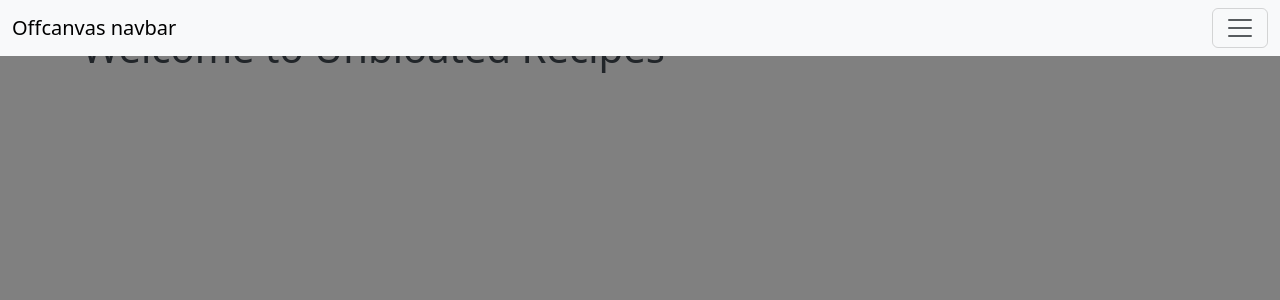
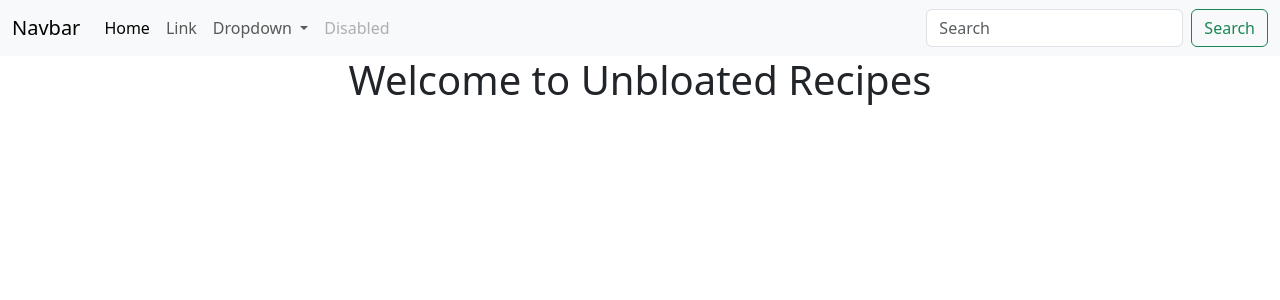
Before and after one commit to SKYWVRD/unbloated-recipes, a Django app: page / in a window 1280 px wide. Shown: the top 300 px of the page. Run offline with Django 4.2, Linux system fonts and the light colour scheme; some libraries are stand-ins or nearby versions.

Commit message:
Get navbar working with missing png

```diff
--- a/unbloatedrecipes/recipe/templates/home.html
+++ b/unbloatedrecipes/recipe/templates/home.html
@@ -1,5 +1,4 @@
 {% extends 'base.html' %}
 {% block content %}
-
 <h1>Welcome to Unbloated Recipes</h1>
 {% endblock content %}
--- a/unbloatedrecipes/unbloatedrecipes/static/css/base.css
+++ b/unbloatedrecipes/unbloatedrecipes/static/css/base.css
@@ -1,3 +1,9 @@
-body {
-    background-color: grey;
+.container {
+    display: flex;
+    flex-direction: column;
+    align-items: center;
 }
+
+.navbar-toggler-icon {
+    background-image: url("../img/hamburger.png")
+}
--- a/unbloatedrecipes/unbloatedrecipes/templates/base.html
+++ b/unbloatedrecipes/unbloatedrecipes/templates/base.html
@@ -12,19 +12,14 @@
     <link rel="stylesheet" href="{% static 'css/base.css' %}">
 </head>
 <body>
-    <nav class="navbar bg-body-tertiary fixed-top">
+    <nav class="navbar navbar-expand-lg bg-body-tertiary">
         <div class="container-fluid">
-          <a class="navbar-brand" href="#">Offcanvas navbar</a>
-          <button class="navbar-toggler" type="button" data-bs-toggle="offcanvas" data-bs-target="#offcanvasNavbar" aria-controls="offcanvasNavbar" aria-label="Toggle navigation">
+          <a class="navbar-brand" href="#">Navbar</a>
+          <button class="navbar-toggler" type="button" data-bs-toggle="collapse" data-bs-target="#navbarSupportedContent" aria-controls="navbarSupportedContent" aria-expanded="false" aria-label="Toggle navigation">
             <span class="navbar-toggler-icon"></span>
           </button>
-          <div class="offcanvas offcanvas-end" tabindex="-1" id="offcanvasNavbar" aria-labelledby="offcanvasNavbarLabel">
-            <div class="offcanvas-header">
-              <h5 class="offcanvas-title" id="offcanvasNavbarLabel">Offcanvas</h5>
-              <button type="button" class="btn-close" data-bs-dismiss="offcanvas" aria-label="Close"></button>
-            </div>
-            <div class="offcanvas-body">
-              <ul class="navbar-nav justify-content-end flex-grow-1 pe-3">
+          <div class="collapse navbar-collapse" id="navbarSupportedContent">
+            <ul class="navbar-nav me-auto mb-2 mb-lg-0">
               <li class="nav-item">
                 <a class="nav-link active" aria-current="page" href="#">Home</a>
               </li>
@@ -38,22 +33,21 @@
                 <ul class="dropdown-menu">
                   <li><a class="dropdown-item" href="#">Action</a></li>
                   <li><a class="dropdown-item" href="#">Another action</a></li>
-                    <li>
-                      <hr class="dropdown-divider">
-                    </li>
+                  <li><hr class="dropdown-divider"></li>
                   <li><a class="dropdown-item" href="#">Something else here</a></li>
                 </ul>
               </li>
+              <li class="nav-item">
+                <a class="nav-link disabled">Disabled</a>
+              </li>
             </ul>
-              <form class="d-flex mt-3" role="search">
+            <form class="d-flex" role="search">
               <input class="form-control me-2" type="search" placeholder="Search" aria-label="Search">
               <button class="btn btn-outline-success" type="submit">Search</button>
             </form>
           </div>
         </div>
-        </div>
       </nav>
-      <br/>
       <div class="container">
         {% block content %}
         {% endblock content %}
```
Also changed, not shown: unbloatedrecipes/unbloatedrecipes/static/img/hamburger.png (added). Lines whose indentation alone changed are shown as unchanged.
